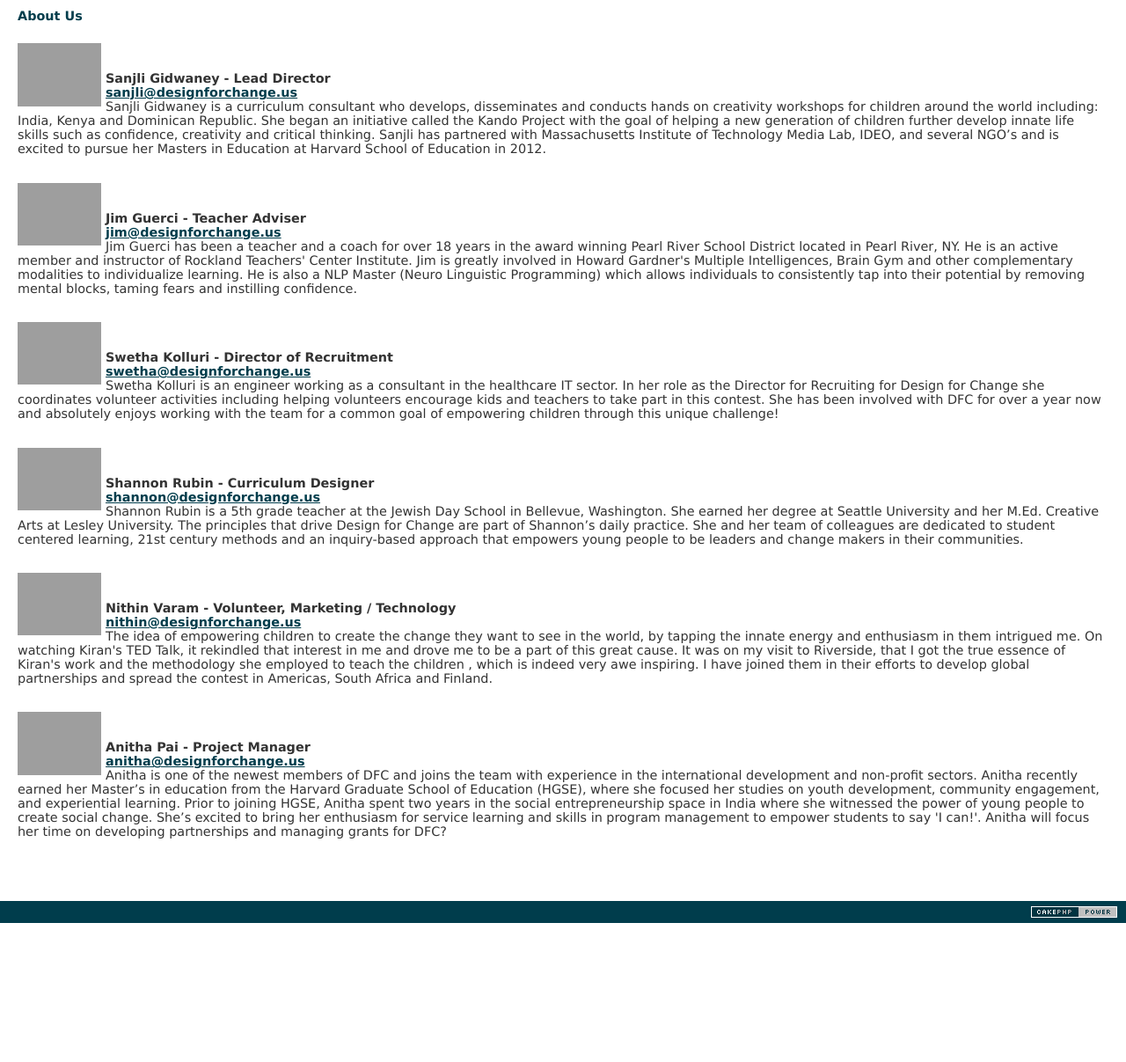
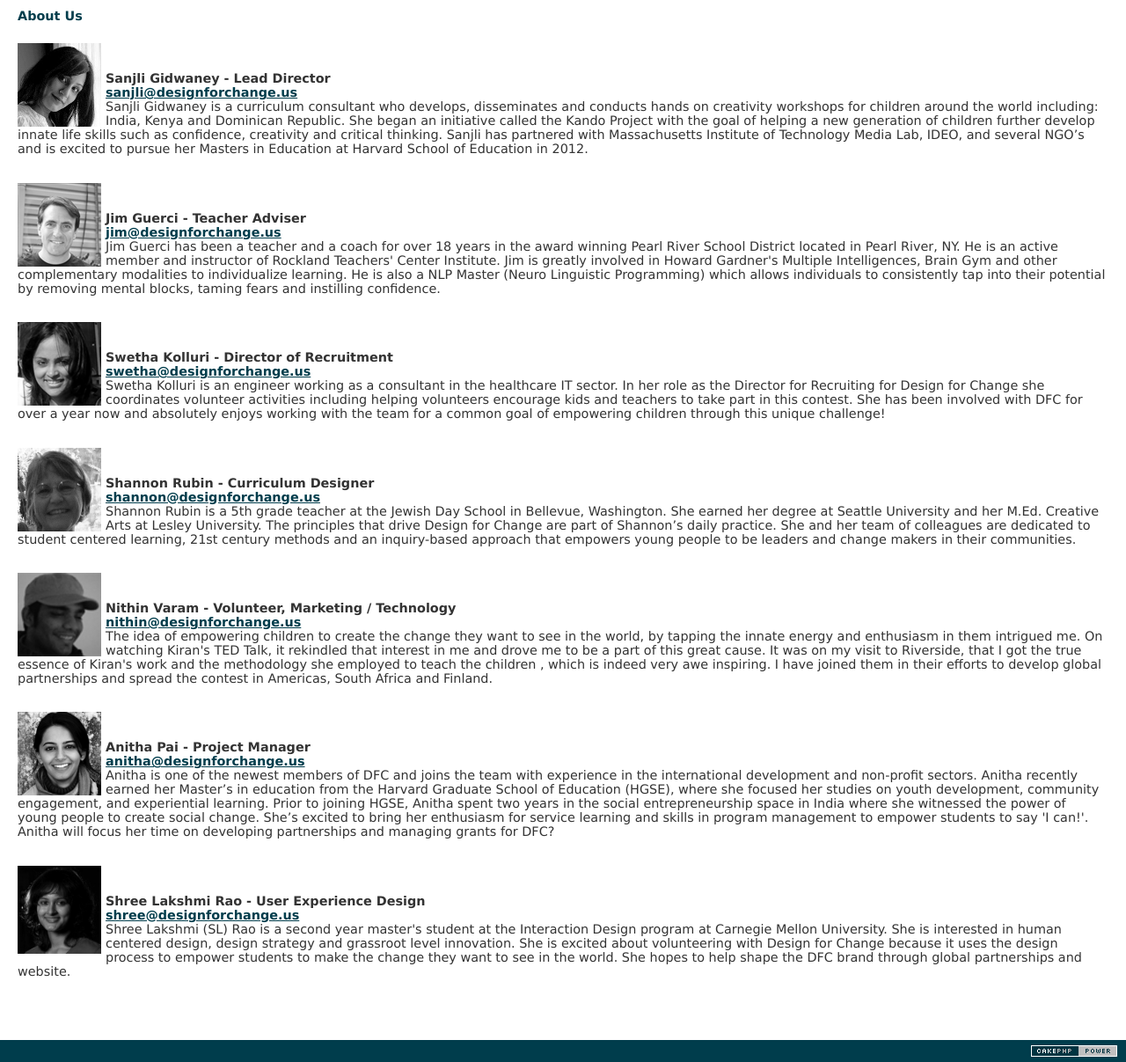
Before and after one commit to harrisonj/Design-for-Change-USA, a CakePHP app: the page made by app/View/Pages/aboutus.ctp in a window 1280 px wide. Shown: the part 47-1254 px from the top of the page at 88% size. Before the commit the page ends 1096 px from the top, so only its background shows below. Run offline with PHP 8.4 and a stand-in for CakePHP, Linux system fonts and the light colour scheme; the template is opened without the code that fills it, so the values that code supplies are empty; some libraries are stand-ins or nearby versions; grey boxes are pictures that could not be loaded.

Commit message:
fixed profile pics

```diff
--- a/app/View/Pages/aboutus.ctp
+++ b/app/View/Pages/aboutus.ctp
@@ -5,7 +5,7 @@
     <br>
     <div class="insidepage container">
 		<div class="normaltext" style="float: left; width: 100px">
-			<img width="95" alt="" src="http://ec2-75-101-252-228.compute-1.amazonaws.com/images/sanjli.png">
+			<img width="95" alt="" src="/dfcusa/images/sanjli.png">
 		</div>
 		<div class="normaltext">
 			<br><br>
@@ -15,7 +15,7 @@
 			<p>&nbsp;</p>
 		</div>
 		<div class="normaltext" style="float: left; width: 100px">
-			<img width="95" alt="" src="http://ec2-75-101-252-228.compute-1.amazonaws.com/images/jim.png">
+			<img width="95" alt="" src="/dfcusa/images/jim.png">
 		</div>
 		<div class="normaltext">
 			<br><br>
@@ -25,7 +25,7 @@
             <p>&nbsp;</p>
 		</div>
 		<div class="normaltext" style="float: left; width: 100px">
-			<img width="95" alt="" src="http://ec2-75-101-252-228.compute-1.amazonaws.com/images/swetha.png">
+			<img width="95" alt="" src="/dfcusa/images/swetha.png">
 		</div>
 		<div class="normaltext">
 			<br><br>
@@ -35,7 +35,7 @@
             <p>&nbsp;</p>
 		</div>
 		<div class="normaltext" style="float: left; width: 100px">
-			<img width="95" alt="" src="http://ec2-75-101-252-228.compute-1.amazonaws.com/images/shannon.png">
+			<img width="95" alt="" src="/dfcusa/images/shannon.png">
 		</div>
 		<div class="normaltext">
 			<br><br>
@@ -45,7 +45,7 @@
             <p>&nbsp;</p>
         </div>
 		<div class="normaltext" style="float: left; width: 100px">
-			<img width="95" alt="" src="http://ec2-75-101-252-228.compute-1.amazonaws.com/images/nithin.png">
+			<img width="95" alt="" src="/dfcusa/images/nithin.png">
 		</div>
 		<div class="normaltext">
 			<br><br>
@@ -64,6 +64,16 @@
             Anitha is one of the newest members of DFC and joins the team with experience in the  international development and non-profit sectors. Anitha recently earned her Master’s in education from the Harvard Graduate School of Education (HGSE), where she focused her studies on youth development, community engagement, and experiential learning. Prior to joining HGSE, Anitha spent two years in the social entrepreneurship space in India where she witnessed the power of young people to create social change. She’s excited to bring her enthusiasm for service learning and skills in program management to empower students to say 'I can!'. Anitha will focus her time on developing partnerships and managing grants for DFC?
             <p>&nbsp;</p>
 		</div>
+		<div class="normaltext" style="float: left; width: 100px">
+			<img width="95" alt="" src="/dfcusa/images/shree.png">
+		</div>
+		<div class="normaltext">
+			<br><br>
+			<b>Shree Lakshmi Rao - User Experience Design</b><br>
+            <a href="mailto:shree@designforchange.us">shree@designforchange.us</a><br>
+            Shree Lakshmi (SL) Rao is a second year master's student at the Interaction Design program at Carnegie Mellon University. She is interested in human centered design, design strategy and grassroot level innovation. She is excited about volunteering with Design for Change because it uses the design process to empower students to make the change they want to see in the world. She hopes to help shape the DFC brand through global partnerships and website.
+            <p>&nbsp;</p>
+		</div>
 	</div>
 </div>
 
```
Also changed, not shown: app/webroot/images/anitha.png (added), app/webroot/images/jim.png (added), app/webroot/images/nithin.png (added), app/webroot/images/sanjli.png (added), app/webroot/images/shannon.png (added), app/webroot/images/shree.jpg (added), app/webroot/images/shree.png (added), app/webroot/images/swetha.png (added).
